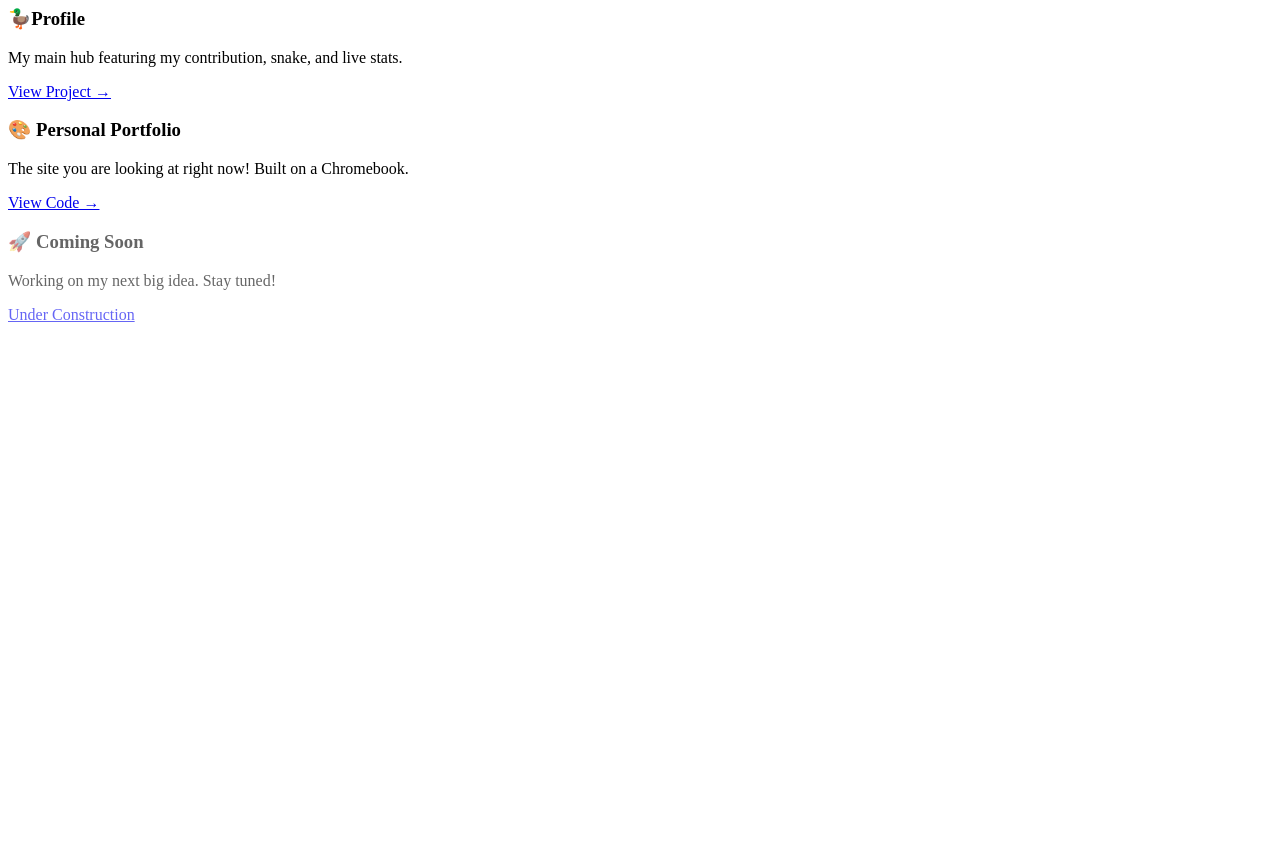
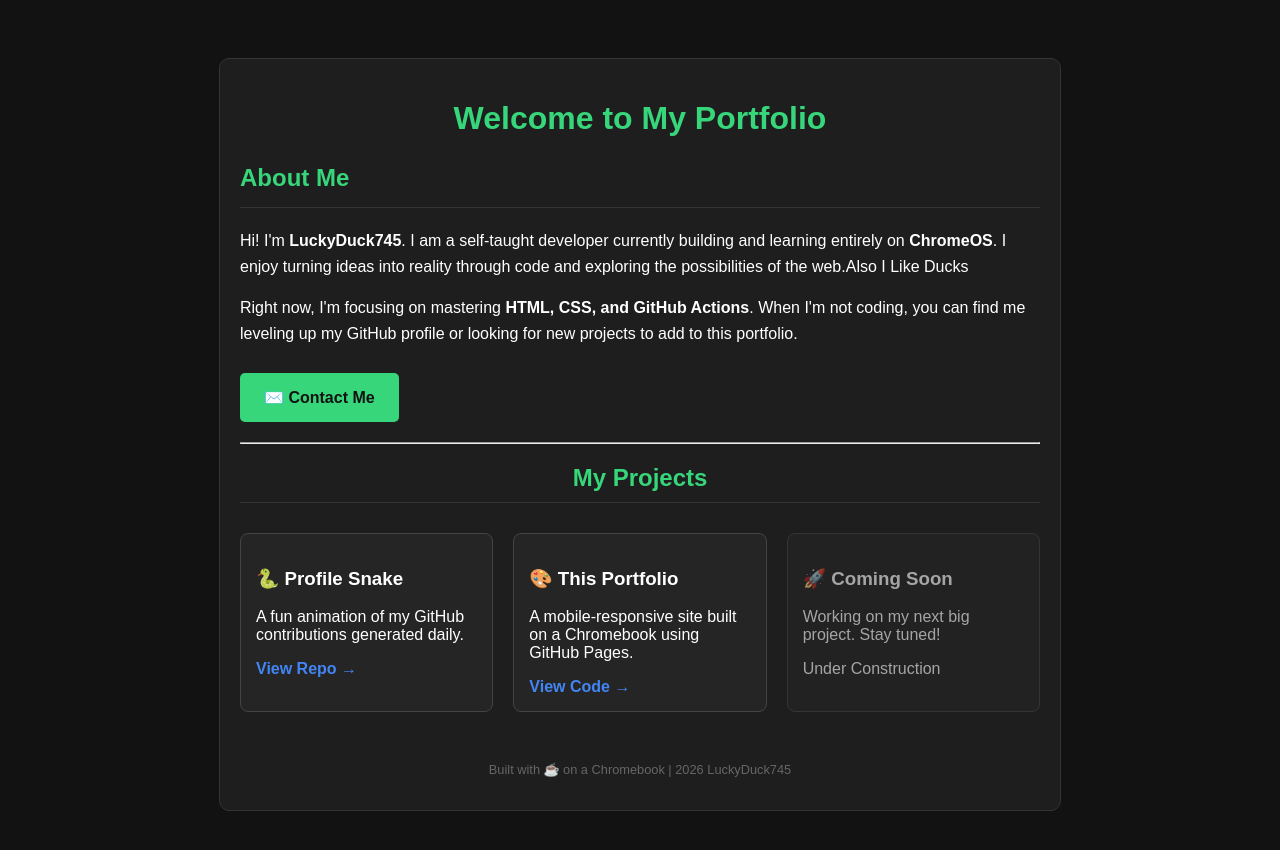
Before and after one commit to LuckyDuck745/My-Portfolio, a plain HTML site: page index.html in a window 1280 px wide. Before the commit the page ends 800 px from the top, so only its background shows below. Drawn offline with Linux system fonts and the light colour scheme.

Commit message:
Update index.html

```diff
--- a/index.html
+++ b/index.html
@@ -1,21 +1,90 @@
+<!DOCTYPE html>
+<html>
+<head>
+    <title>LuckyDuck745 Portfolio</title>
+    <style>
+        body { font-family: sans-serif; background-color: #121212; color: white; text-align: center; padding: 50px; }
+        .card { background: #1e1e1e; border-radius: 10px; padding: 20px; display: inline-block; border: 1px solid #333; max-width: 800px; }
+        h1 { color: #37d67a; }
+        h2 { color: #37d67a; border-bottom: 1px solid #333; padding-bottom: 10px; }
+        a { color: #4285F4; text-decoration: none; font-weight: bold; }
+
+        .gallery {
+            display: grid;
+            grid-template-columns: repeat(auto-fit, minmax(250px, 1fr));
+            gap: 20px;
+            margin-top: 30px;
+        }
+        .project-card {
+            background: #252525;
+            border: 1px solid #444;
+            border-radius: 8px;
+            padding: 15px;
+            transition: transform 0.2s;
+            text-align: left;
+        }
+        .project-card:hover {
+            transform: translateY(-5px);
+            border-color: #37d67a;
+        }
+        .btn {
+            background-color: #37d67a;
+            color: #121212 !important;
+            padding: 12px 24px;
+            border-radius: 5px;
+            display: inline-block;
+            margin-top: 10px;
+        }
+    </style>
+</head>
+<body>
+
+    <div class="card">
+        <h1>Welcome to My Portfolio</h1>
+
+        <div style="text-align: left; margin: 20px 0; line-height: 1.6;">
+            <h2>About Me</h2>
+            <p>
+                Hi! I'm <strong>LuckyDuck745</strong>. I am a self-taught developer
+                currently building and learning entirely on <strong>ChromeOS</strong>.
+                I enjoy turning ideas into reality through code and exploring the
+                possibilities of the web.Also I Like Ducks
+            </p>
+            <p>
+                Right now, I'm focusing on mastering <strong>HTML, CSS, and GitHub Actions</strong>.
+                When I'm not coding, you can find me leveling up my GitHub profile
+                or looking for new projects to add to this portfolio.
+            </p>
+            <a href="mailto:YOUR_EMAIL@gmail.com" class="btn">✉️ Contact Me</a>
+        </div>
+
+        <hr>
+
+        <h2>My Projects</h2>
         <div class="gallery">
-
             <div class="project-card">
-        <h3>🦆Profile</h3>
-        <p>My main hub featuring my contribution, snake, and live stats.</p>
-        <a href="https://github.com/LuckyDuck745/LuckyDuck745" target="_blank">View Project →</a>
+                <h3>🐍 Profile Snake</h3>
+                <p>A fun animation of my GitHub contributions generated daily.</p>
+                <a href="https://github.com/LuckyDuck745/LuckyDuck745" target="_blank">View Repo →</a>
             </div>
 
             <div class="project-card">
-        <h3>🎨 Personal Portfolio</h3>
-        <p>The site you are looking at right now! Built on a Chromebook.</p>
+                <h3>🎨 This Portfolio</h3>
+                <p>A mobile-responsive site built on a Chromebook using GitHub Pages.</p>
                 <a href="https://github.com/LuckyDuck745/my-portfolio" target="_blank">View Code →</a>
             </div>
 
             <div class="project-card" style="opacity: 0.6;">
                 <h3>🚀 Coming Soon</h3>
-        <p>Working on my next big idea. Stay tuned!</p>
-        <a href="#">Under Construction</a>
+                <p>Working on my next big project. Stay tuned!</p>
+                <span>Under Construction</span>
+            </div>
         </div>
 
+        <footer style="margin-top: 50px; font-size: 0.8em; color: #666;">
+            <p>Built with ☕ on a Chromebook |  2026 LuckyDuck745</p>
+        </footer>
     </div>
+
+</body>
+</html>
```
Lines whose indentation alone changed are shown as unchanged.
